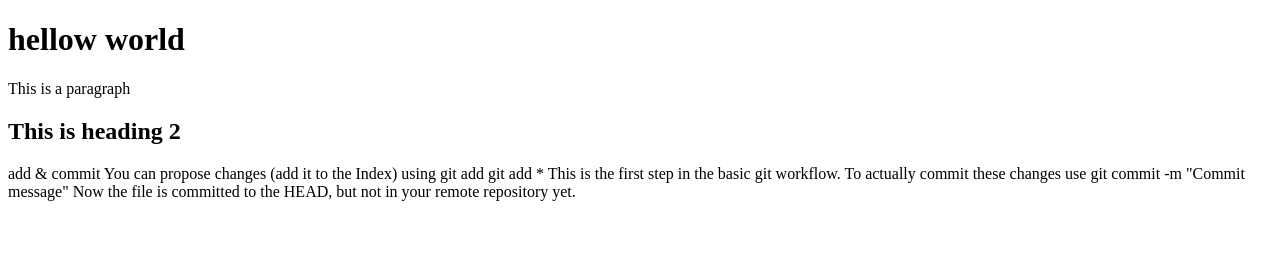
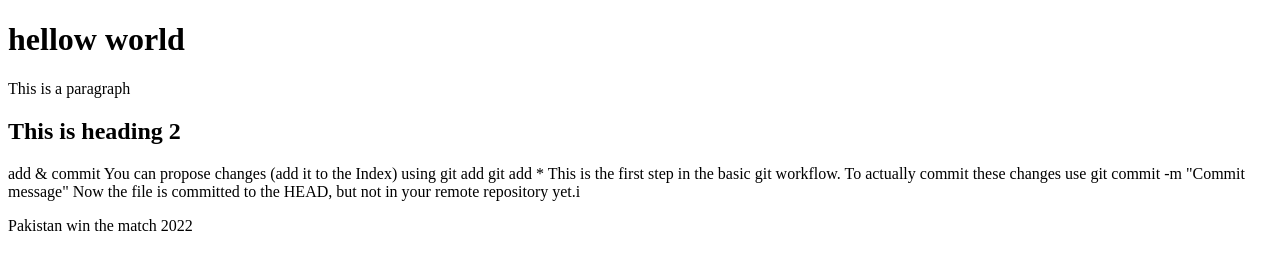
Before and after one commit to WellTimed/MY-First-Website, a plain HTML site: page index.html in a window 1280 px wide. Drawn offline with Linux system fonts and the light colour scheme.

Commit message:
my 4th changes

```diff
--- a/index.html
+++ b/index.html
@@ -17,7 +17,9 @@
     git add *
     This is the first step in the basic git workflow. To actually commit these changes use
     git commit -m "Commit message"
-    Now the file is committed to the HEAD, but not in your remote repository yet.</p>
-
+    Now the file is committed to the HEAD, but not in your remote repository yet.i</p>
+<footer>
+    Pakistan win the match 2022
+</footer>
 </body>
 </html>
```
